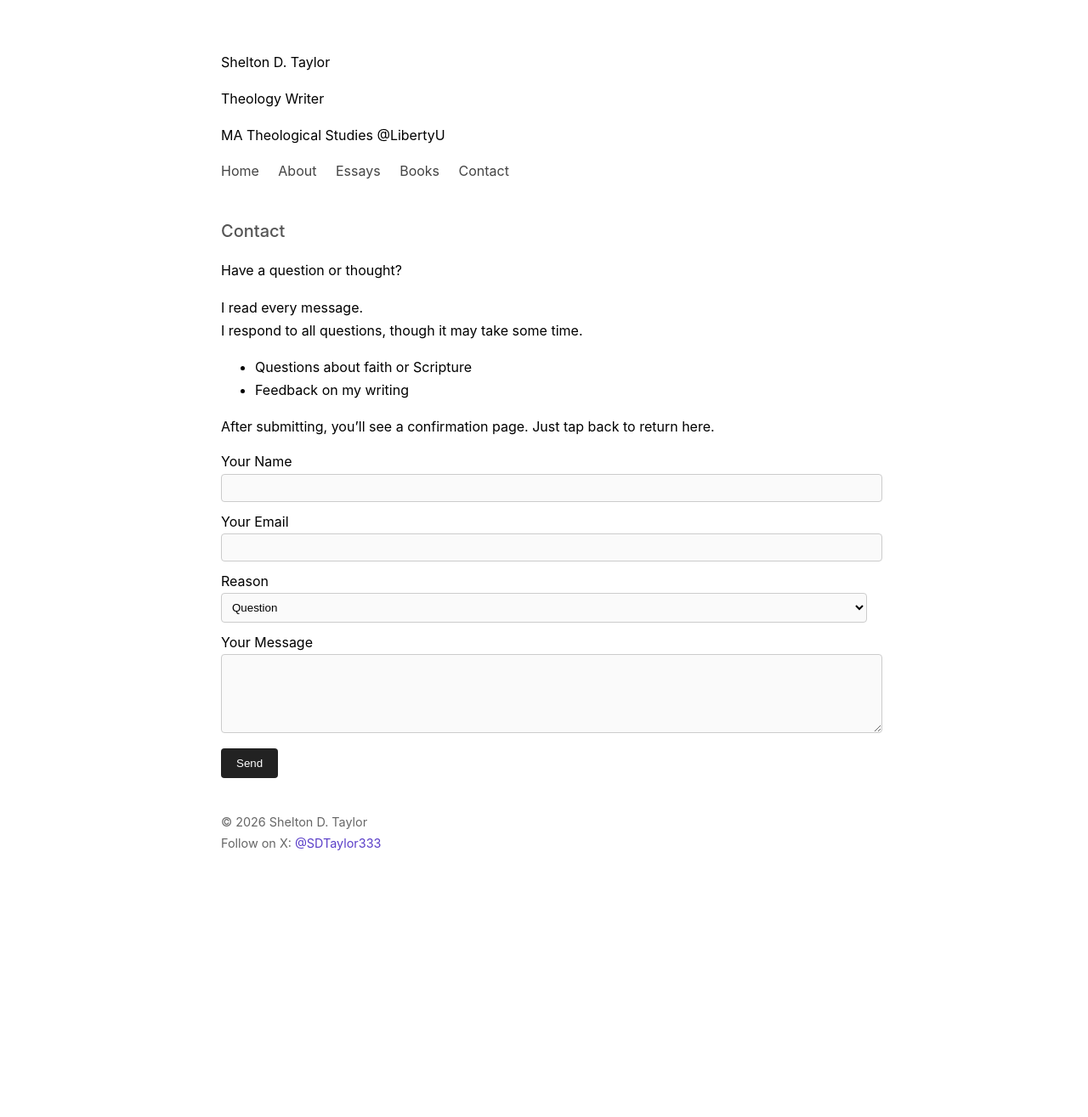
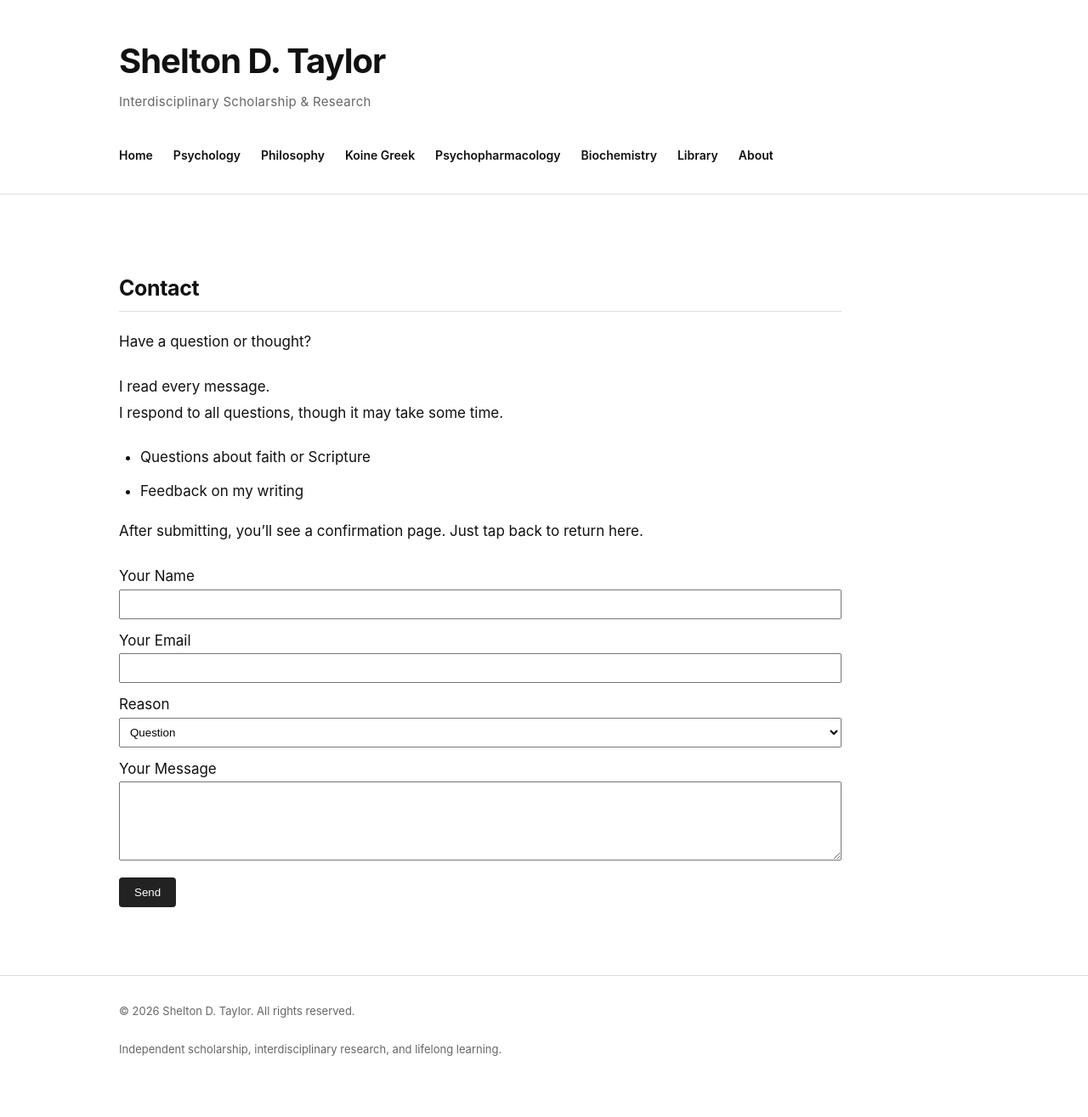
Before and after one commit to sdtaylor333/sdtaylor333.github.io, a Jekyll site: the page built from contact.md, in a window 1280 px wide. Shown: the whole page at 85% size. Built offline with Jekyll 4.4.1, drawn with Linux system fonts in a browser that asks for light colours; before the commit the page ends 1065 px from its top, so only the background shows below that.

Commit message:
Update default.html

```diff
--- a/_layouts/default.html
+++ b/_layouts/default.html
@@ -1,101 +1,311 @@
+
 <!DOCTYPE html>
-<html>
+<html lang="en">
 <head>
-<title>{{ site.title }}</title>
+  <meta charset="UTF-8">
+  <meta name="viewport" content="width=device-width, initial-scale=1">
+
+  <title>{{ page.title | default: site.title }} | Shelton D. Taylor</title>
+
+  <meta name="description" content="The interdisciplinary research library of Shelton D. Taylor. Philosophy, psychology, biblical Greek, psychopharmacology, biochemistry, and technology.">
 
   <style>
+    :root {
+      --background: #ffffff;
+      --foreground: #111111;
+      --muted: #666666;
+      --border: #dddddd;
+      --surface: #f7f7f7;
+    }
+
+    * {
+      box-sizing: border-box;
+    }
+
+    html {
+      scroll-behavior: smooth;
+    }
+
     body {
-  font-family: -apple-system, BlinkMacSystemFont, "Segoe UI", Roboto, sans-serif;
-  max-width: 760px;
-  margin: 60px auto;
-  padding: 0 20px;
-  line-height: 1.7;
+      margin: 0;
+      background: var(--background);
+      color: var(--foreground);
+      font-family: -apple-system, BlinkMacSystemFont,
+        "Segoe UI", Arial, sans-serif;
+      font-size: 17px;
+      line-height: 1.8;
+    }
+
+    .container {
+      width: min(100% - 40px, 1000px);
+      margin: auto;
+    }
+
+    header {
+      padding: 48px 0 24px;
+      border-bottom: 1px solid var(--border);
+    }
+
+    .site-title {
+      margin: 0;
+      font-size: clamp(28px, 5vw, 40px);
+      font-weight: 700;
+      letter-spacing: -1px;
+      line-height: 1.2;
+    }
+
+    .site-title a {
+      color: inherit;
+      text-decoration: none;
+    }
+
+    .site-description {
+      margin: 10px 0 0;
+      color: var(--muted);
+      font-size: 15px;
+      letter-spacing: 0.3px;
+    }
+
+    nav {
+      display: flex;
+      flex-wrap: wrap;
+      gap: 8px 24px;
+      margin-top: 30px;
     }
 
     nav a {
-  margin-right: 18px;
+      color: var(--foreground);
       text-decoration: none;
+      font-size: 14px;
+      font-weight: 600;
+      padding: 7px 0;
+      border-bottom: 2px solid transparent;
+    }
+
+    nav a:hover,
+    nav a:focus-visible {
+      border-bottom-color: var(--foreground);
+    }
+
+    main {
+      padding: 48px 0 80px;
+      min-height: 55vh;
+      max-width: 850px;
+    }
+
+    h1, h2, h3, h4 {
+      line-height: 1.3;
+      letter-spacing: -0.4px;
+    }
+
+    h1 {
+      font-size: clamp(28px, 4vw, 38px);
+      margin: 0 0 26px;
+    }
+
+    h2 {
+      font-size: 25px;
+      margin-top: 46px;
+      padding-bottom: 10px;
+      border-bottom: 1px solid var(--border);
+    }
+
+    h3 {
+      font-size: 20px;
+      margin-top: 34px;
+    }
+
+    p {
+      margin: 0 0 22px;
+    }
+
+    a {
+      color: var(--foreground);
+      text-underline-offset: 3px;
+    }
+
+    a:hover {
+      color: var(--muted);
+    }
+
+    ul, ol {
+      padding-left: 25px;
+    }
+
+    li {
+      margin-bottom: 9px;
+    }
+
+    blockquote {
+      margin: 30px 0;
+      padding: 10px 25px;
+      border-left: 3px solid var(--foreground);
+      background: var(--surface);
       color: #444;
     }
 
-nav {
-  margin-bottom: 40px;
-}
-  img {
-  width: 220px;
-  height: auto;
-  box-shadow: 0 8px 20px rgba(0,0,0,0.15);
-  border-radius: 4px;
-  margin: 20px 0;
-}
-  input, textarea, select {
-  border: 1px solid #ccc;
-  background-color: #fafafa;
-  border-radius: 4px;
+    .article-meta {
+      color: var(--muted);
+      font-size: 14px;
+      margin-top: -12px;
+      margin-bottom: 35px;
     }
 
-input:focus, textarea:focus, select:focus {
-  outline: none;
-  border-color: #888;
-  background-color: #fff;
-}
-  h1 { font-size: 32px; }
-h2 { margin-top: 30px; font-size: 22px; }
-h3 { margin-top: 25px; font-size: 18px; }
-  h2 {
-  font-weight: 500;
-  font-size: 20px;
-  color: #555;
+    .card {
+      border: 1px solid var(--border);
+      border-radius: 8px;
+      padding: 24px;
+      margin: 20px 0;
+      background: #fff;
     }
 
-h3 {
-  margin-top: 35px;
-  margin-bottom: 10px;
+    .card:hover {
+      border-color: #999;
     }
 
-p {
-  margin-bottom: 14px;
+    .alphabet {
+      display: flex;
+      flex-wrap: wrap;
+      gap: 8px;
+      margin: 30px 0;
     }
 
-a {
-  color: #5a3ec8;
+    .alphabet a {
+      display: inline-flex;
+      align-items: center;
+      justify-content: center;
+      width: 36px;
+      height: 36px;
+      border: 1px solid var(--border);
+      border-radius: 5px;
       text-decoration: none;
+      font-weight: 600;
     }
 
-a:hover {
-  text-decoration: underline;
+    .alphabet a:hover {
+      background: var(--foreground);
+      color: white;
+    }
+
+    img {
+      max-width: 100%;
+      height: auto;
+      border-radius: 5px;
+    }
+
+    pre {
+      padding: 18px;
+      overflow-x: auto;
+      background: var(--surface);
+      border: 1px solid var(--border);
+      border-radius: 6px;
+    }
+
+    code {
+      font-size: 0.9em;
+    }
+
+    footer {
+      border-top: 1px solid var(--border);
+      padding: 30px 0 45px;
+      color: var(--muted);
+      font-size: 13px;
+    }
+
+    footer a {
+      color: inherit;
+    }
+
+    @media (max-width: 650px) {
+      header {
+        padding-top: 30px;
+      }
+
+      nav {
+        gap: 5px 18px;
+      }
+
+      nav a {
+        font-size: 13px;
+      }
+
+      main {
+        padding-top: 35px;
+      }
+
+      body {
+        font-size: 16px;
+      }
+
+      h2 {
+        font-size: 22px;
+      }
     }
   </style>
-
 </head>
 
 <body>
 
-<h2></h2>{{ site.title }}</h2>
-<p>Theology Writer</p>
-<p>MA Theological Studies @LibertyU</p>
+  <header>
+    <div class="container">
 
-<nav>
-<a href="/">Home</a>
-<a href="/about">About</a>
-<a href="/essays">Essays</a>
-<a href="/books">Books</a>
-<a href="/contact">Contact</a>
+      <h1 class="site-title">
+        <a href="{{ '/' | relative_url }}">
+          Shelton D. Taylor
+        </a>
+      </h1>
+
+      <p class="site-description">
+        Interdisciplinary Scholarship &amp; Research
+      </p>
+
+      <nav aria-label="Main navigation">
+        <a href="{{ '/' | relative_url }}">Home</a>
+        <a href="{{ '/psychology/' | relative_url }}">Psychology</a>
+        <a href="{{ '/philosophy/' | relative_url }}">Philosophy</a>
+        <a href="{{ '/greek/' | relative_url }}">Koine Greek</a>
+        <a href="{{ '/psychopharmacology/' | relative_url }}">Psychopharmacology</a>
+        <a href="{{ '/biochemistry/' | relative_url }}">Biochemistry</a>
+        <a href="{{ '/library/' | relative_url }}">Library</a>
+        <a href="{{ '/about/' | relative_url }}">About</a>
       </nav>
 
+    </div>
+  </header>
+
+  <div class="container">
+
+    <main id="main-content">
+
       {% if page.layout == "post" %}
- <h1 style="margin-bottom: 5px;">{{ page.title }}</h1>
+        <h1>{{ page.title }}</h1>
 
-  <p style="color:#666; margin-top:-10px;">
+        <p class="article-meta">
           {{ page.date | date: "%B %-d, %Y" }}
         </p>
       {% endif %}
 
       {{ content }}
 
-<footer style="margin-top:40px; font-size:0.9em; color:#666;">
-  © 2026 Shelton D. Taylor<br>
-  Follow on X: <a href="https://x.com/SDTaylor333" target="_blank">@SDTaylor333</a>
+    </main>
+
+  </div>
+
+  <footer>
+    <div class="container">
+
+      <p>
+        &copy; {{ 'now' | date: "%Y" }} Shelton D. Taylor.
+        All rights reserved.
+      </p>
+
+      <p>
+        Independent scholarship, interdisciplinary research,
+        and lifelong learning.
+      </p>
+
+    </div>
   </footer>
 
 </body>
+</html>
```
Lines whose indentation alone changed are shown as unchanged.
